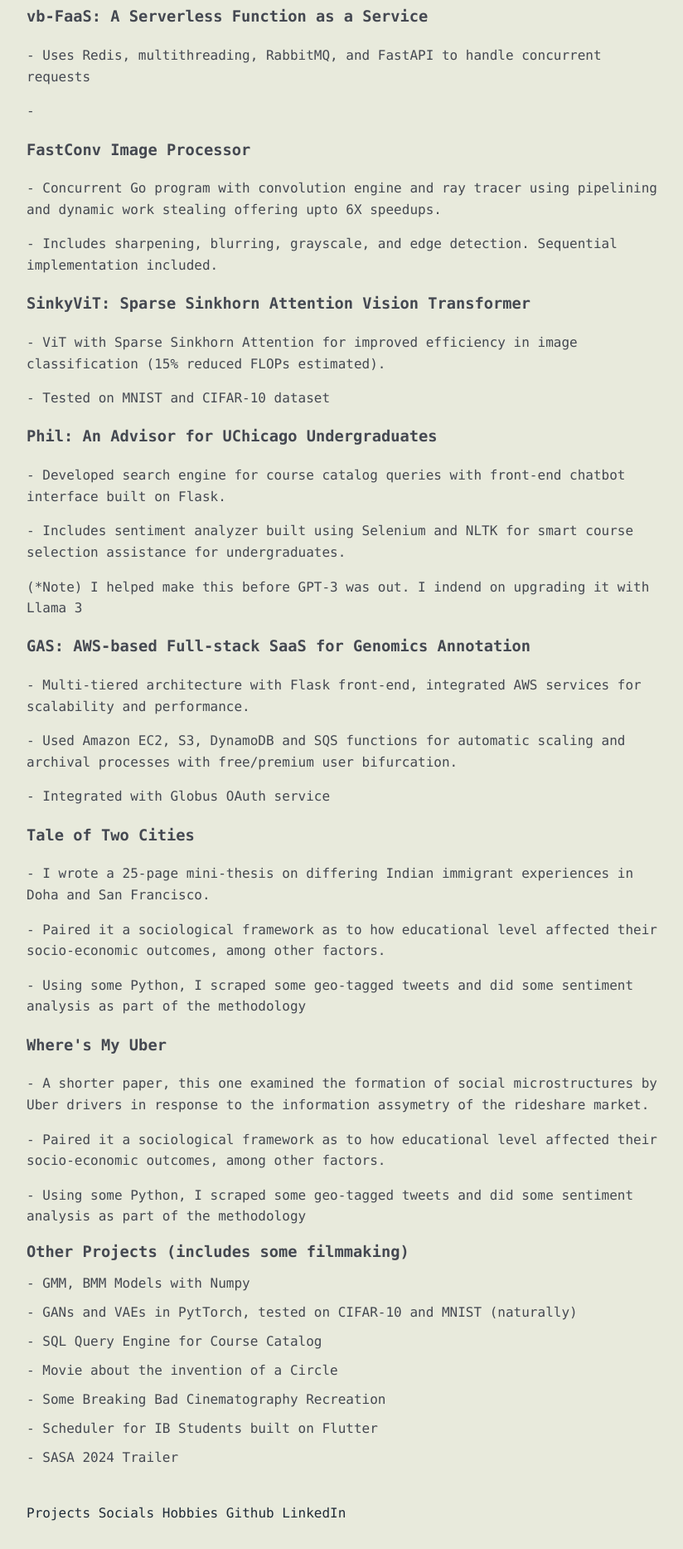
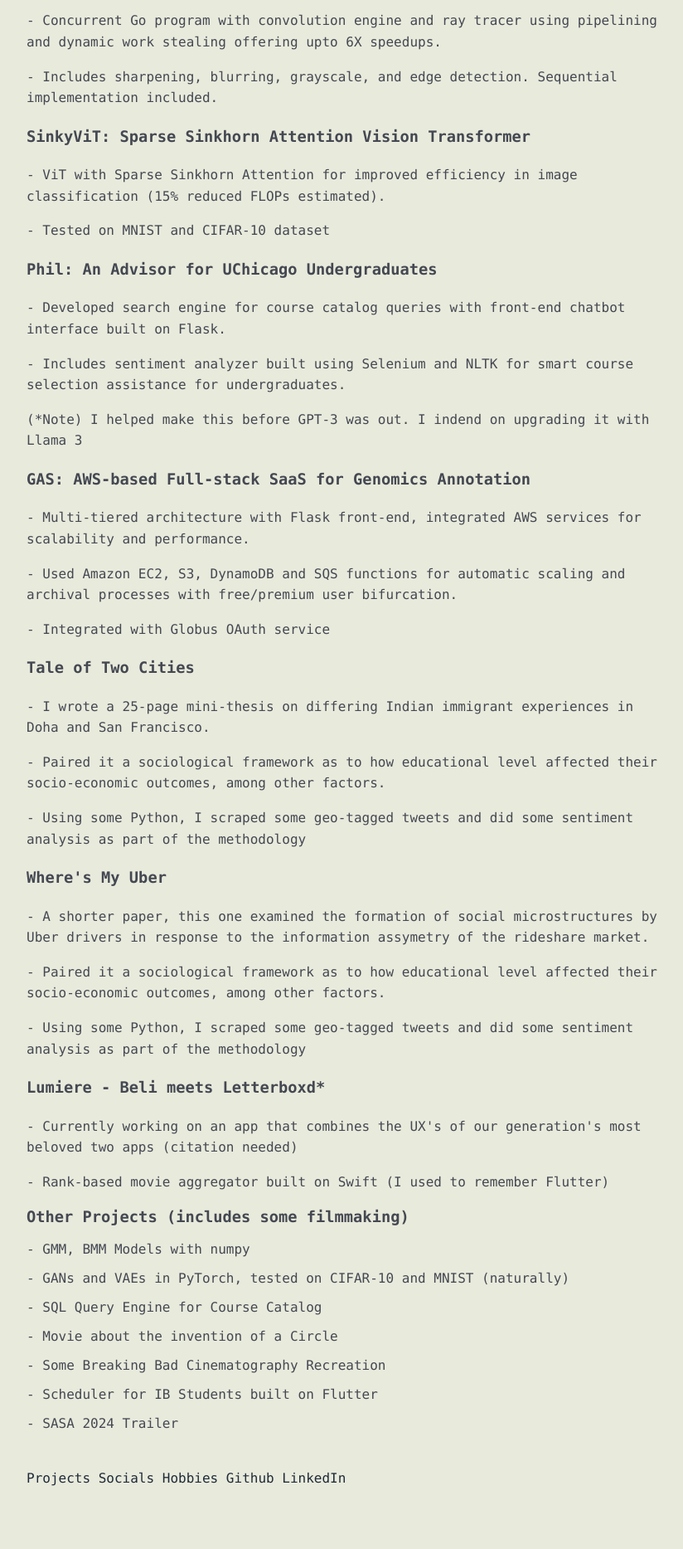
Before and after one commit to vidyut-19/vidyut-19.github.io, a plain HTML site: page projects.html in a window 1280 px wide. Shown: the part 780-2647 px from the top of the page at 83% size, without its empty margins (224-1048 px from the left). After the commit the page ends 2610 px from the top, so only its background shows below. Drawn offline with Linux system fonts and the light colour scheme.

Commit message:
moved around some projects, fixed broken link

```diff
--- a/projects.html
+++ b/projects.html
@@ -16,11 +16,7 @@
     </header>
     <main id="content">
         <p>Here are some things I've worked on and am currently working on.</p>
-        <div class="experience">
-            <h3><b>Lumiere - Beli meets Letterboxd*</b></h3>
-            <p>- Currently working on an app that combines the UX's of our generation's most beloved two apps (citation needed)</p>
-            <p>- Rank-based movie aggregator built on Swift (I used to remember Flutter) </p>
-        </div>
+
         <div class="experience"></div>
             <h3><b>CTA Delay Predictor</b></h3>
             <p>- A web app that predicts the delay of a CTA train based on the time of day, day of the week, and the station.</p>
@@ -36,7 +32,6 @@
         <dic class="experience">
             <h3><b>vb-FaaS: A Serverless Function as a Service</b></h3>
             <p>- Uses Redis, multithreading, RabbitMQ, and FastAPI to handle concurrent requests</p>
-            <p>- </p>
         </dic>
         <div class="experience">
             <h3><b>FastConv Image Processor</b></h3>
@@ -74,11 +69,16 @@
             <p>- Using some Python, I scraped some geo-tagged tweets and did some sentiment analysis as part of the methodology</p>
             </p>
         </div>
+        <div class="experience">
+            <h3><b>Lumiere - Beli meets Letterboxd*</b></h3>
+            <p>- Currently working on an app that combines the UX's of our generation's most beloved two apps (citation needed)</p>
+            <p>- Rank-based movie aggregator built on Swift (I used to remember Flutter) </p>
+        </div>
     </main>
         <div class="experience">
             <h3><b>Other Projects (includes some filmmaking)</b></h3>
-            <p>- GMM, BMM Models with Numpy</p>
-            <p>- GANs and VAEs in PytTorch, tested on CIFAR-10 and MNIST (naturally) </p>
+            <p>- GMM, BMM Models with numpy</p>
+            <p>- GANs and VAEs in PyTorch, tested on CIFAR-10 and MNIST (naturally) </p>
             <p>- SQL Query Engine for Course Catalog</p>
             <p>- Movie about the invention of a Circle</p>
             <p>- Some Breaking Bad Cinematography Recreation</p>
```
Also changed, not shown: hobbies.html (+1 -1 lines), index.html (+2 -2 lines), 1 other file.
